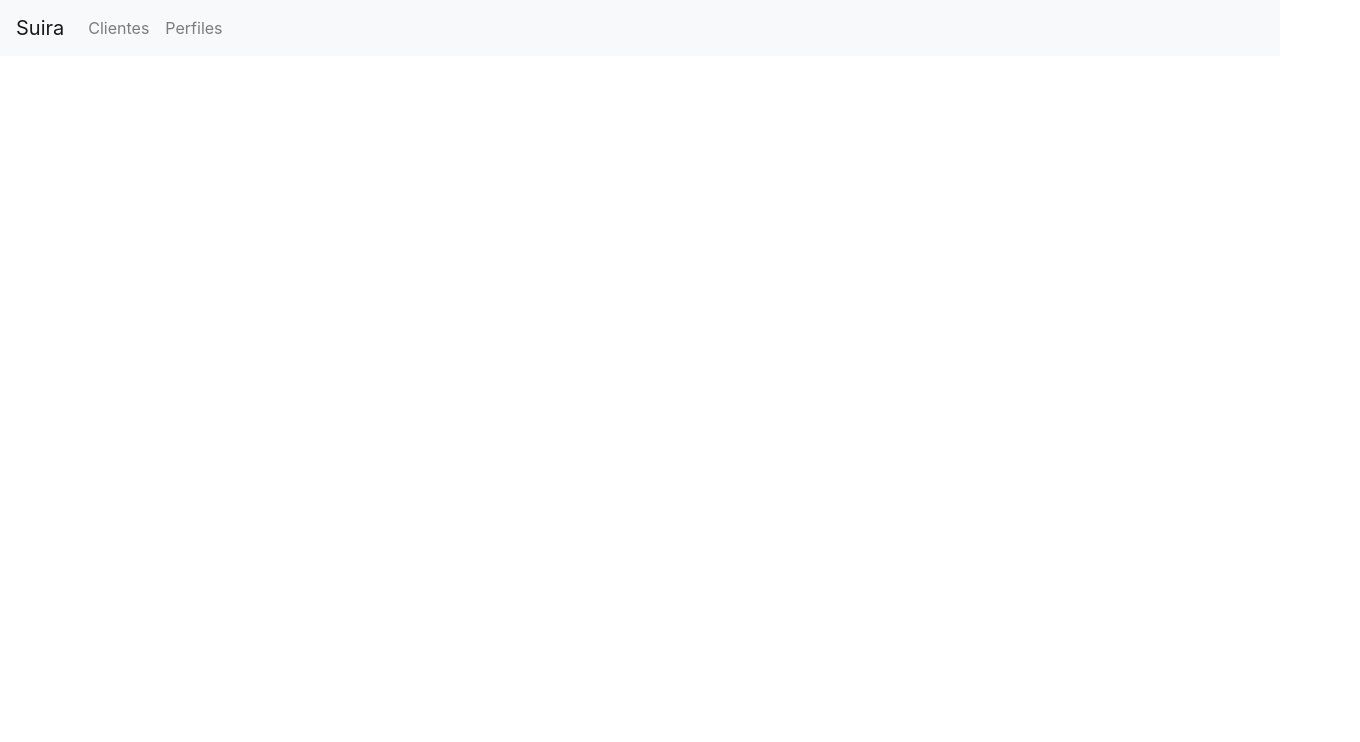
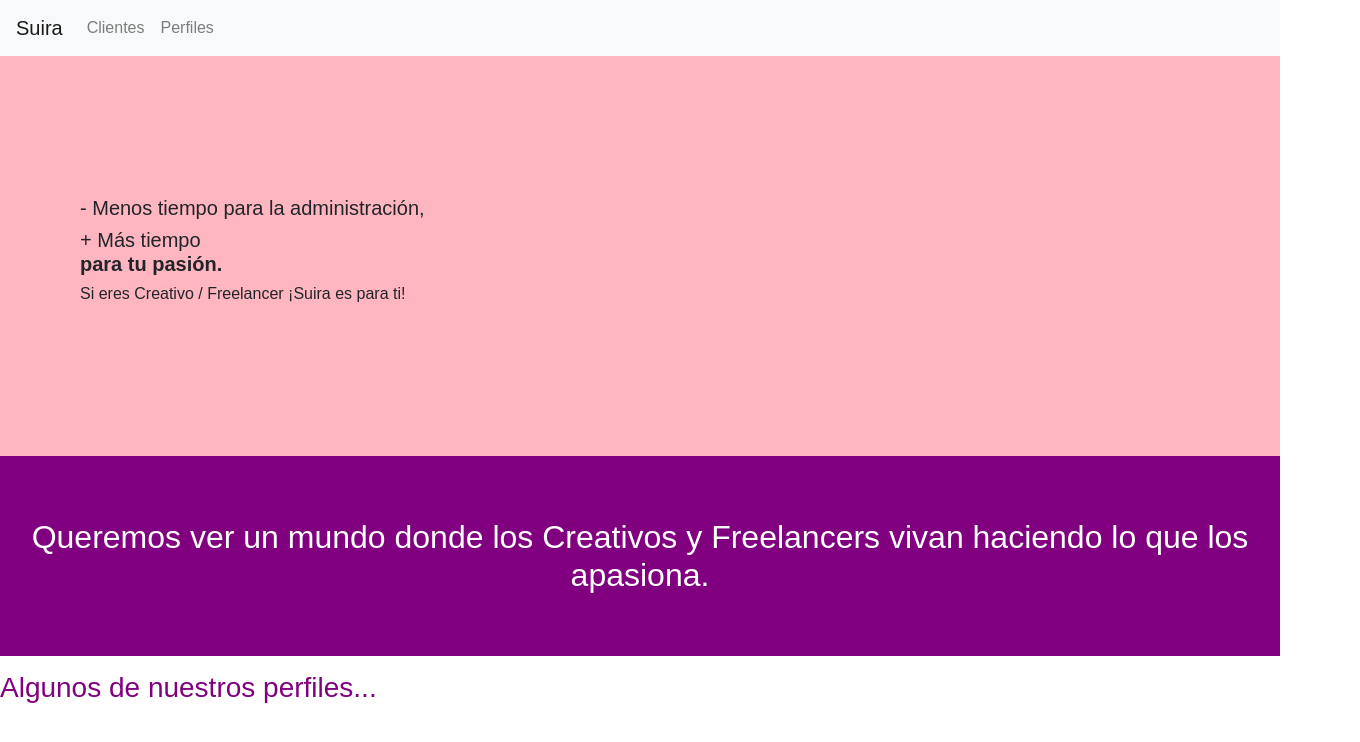
Before and after one commit to mitooos/Suira, a React (Create React App) app in the folder frontend/: page / in a window 1280 px wide. Shown: the top 742 px of the page, 1360 px wide, since content can reach past the window. Built offline with nearby package versions, Linux system fonts and the light colour scheme.

Commit message:
se crea el home y avances

```diff
--- a/frontend/src/App.css
+++ b/frontend/src/App.css
@@ -1,5 +1,6 @@
 .App {
   text-align: center;
+  font-family: Arial,Helvetica,sans-serif;
 }
 
 .App-logo {
@@ -36,3 +37,9 @@
     transform: rotate(360deg);
   }
 }
+
+.container{
+  margin: 0px;
+  min-width: 100% !important;
+  padding: 0px !important;
+}
--- a/frontend/src/App.js
+++ b/frontend/src/App.js
@@ -16,6 +16,8 @@
 
 import ProfileList from './components/profile/profile-list.component';
 import ProfileDetail from './components/profile/profile-detail.component';
+
+import HomeComponent from './components/home/home.component';
 
 function App () {
   return (<Router>
@@ -43,6 +45,8 @@
 
                 <Route exact path='/profiles' component={ProfileList} />
                 <Route exact path='/profiles/:id' component={ProfileDetail} />
+
+                <Route exact path='/' component={HomeComponent} />
               </Switch>
             </div>
           </Col>
--- /dev/null
+++ b/frontend/src/components/home/home.component.js
@@ -0,0 +1,25 @@
+import React, { Component } from 'react'
+import styles from './styles/home.module.css'
+
+export default class HomeComponent extends Component{
+    render(){
+        console.log(styles)
+        return (
+            <div>
+                <div className={styles.banner}>
+                    <div className={styles.bannerText}>
+                        <h5>- Menos tiempo para la administración,</h5>
+                        <h5>+ Más tiempo <h5 className={styles.bold}>para tu pasión.</h5></h5>
+                        <h6>Si eres Creativo / Freelancer ¡Suira es para ti!</h6>
+                    </div>
+                </div>
+                <div className={styles.dos}>
+                    <h2>Queremos ver un mundo donde los Creativos y Freelancers vivan haciendo lo que los apasiona.</h2>
+                </div>
+                <div className={styles.profiles}>
+                    <h3>Algunos de nuestros perfiles...</h3>
+                </div>
+            </div>
+        )
+    }
+}
--- /dev/null
+++ b/frontend/src/components/home/styles/home.module.css
@@ -0,0 +1,40 @@
+.banner{
+    /* background-image: ; */
+    background-color: lightpink;
+    height: 400px;
+    width: 100%;
+}
+
+.bannerText{
+    position: relative;
+    top: 140px;
+    right: -5rem;
+    text-align: left;
+}
+
+
+.dos{
+    background-color: purple;
+    color: white;
+    height: 200px;
+    display: flex;
+}
+
+.dos h2{
+    margin: auto;
+}
+
+.profiles{
+   color: purple;
+   text-align: left;
+   margin-top: 15px;
+   height: 500px;
+}
+
+#purple{
+    color: purple;
+}
+
+.bold{
+    font-weight: bolder;
+}
```
